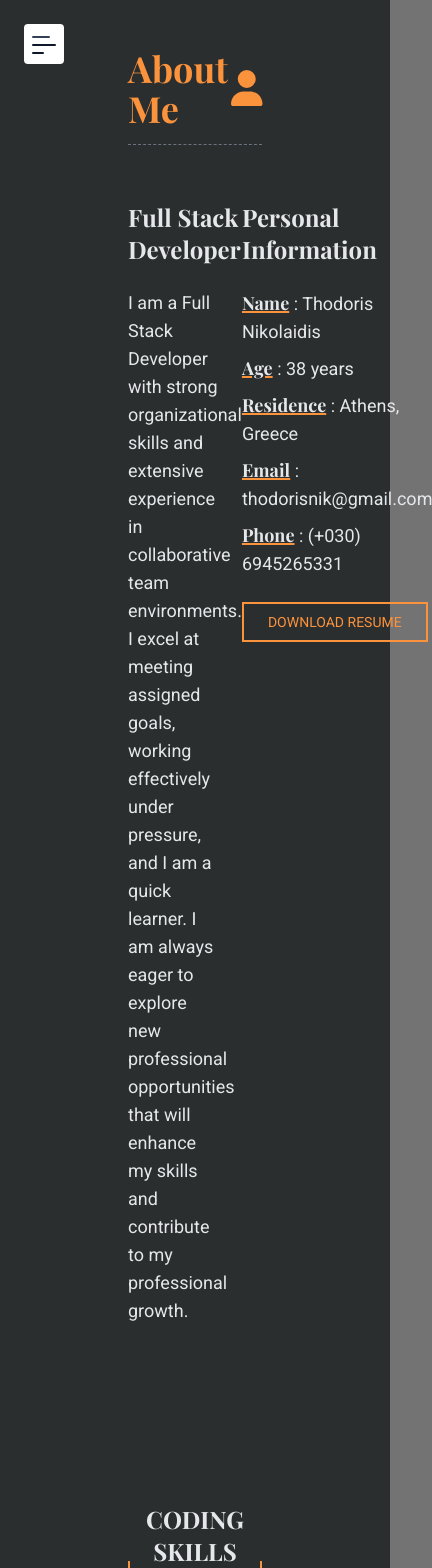
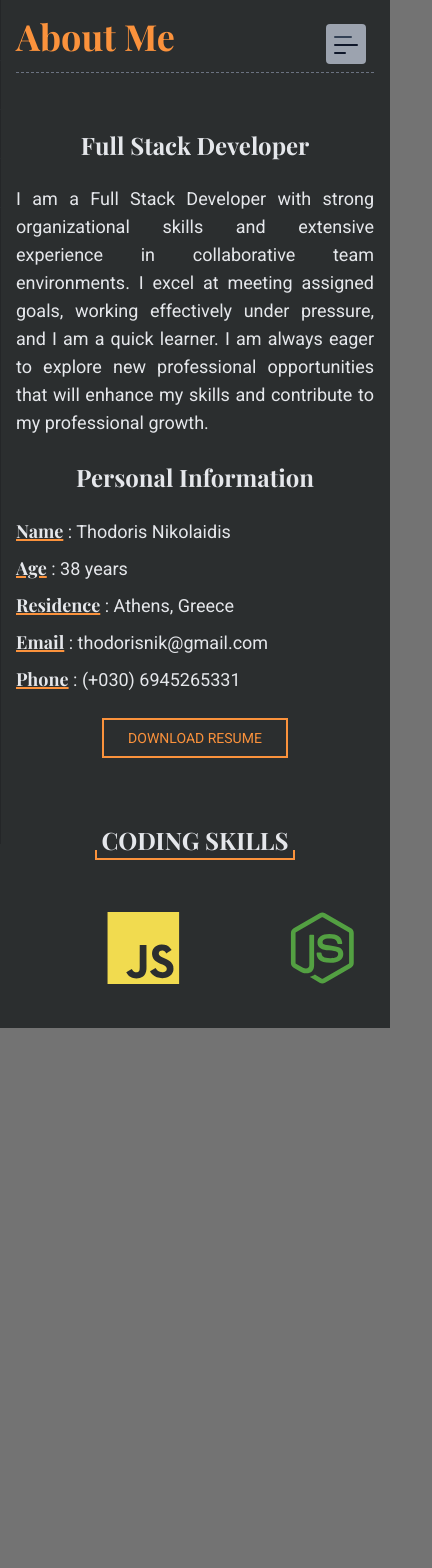
Before and after one commit to thodNik/New-Portfolio-site, a React (Vite) app: page /about in a window 390 px wide. Shown: the top 1568 px of the page, 432 px wide, since content can reach past the window. After the commit the page ends 1028 px from the top, so only its background shows below. Built offline with nearby package versions, Linux system fonts and the light colour scheme; a web font is replaced by a local one.

Commit message:
Completed responsive design.

```diff
--- a/src/components/ExperienceContent.jsx
+++ b/src/components/ExperienceContent.jsx
@@ -1,6 +1,6 @@
 const ExperienceContent = ({key, role, company, description, from, to}) => {
     return (
-        <div key={key} className="relative text-gray-200 pl-8 py-4 pr-4 my-8">
+        <div key={key} className="relative text-gray-200 pl-8 py-8 pr-4 my-8">
             <span className="absolute w-0.5 h-full top-0 -left-2.5 bg-orange-400">
                 <span
                     className="absolute before:content-[''] size-2.5 border-2 border-orange-400 rounded-full -top-2.5 -left-1"></span>
@@ -13,8 +13,8 @@ const ExperienceContent = ({key, role, company, description, from, to}) => {
             <p className="font-roboto mt-4">{description}</p>
 
             <span className="absolute h-full top-0 -left-2.5">
-                <span className="absolute text-nowrap -top-[17px] -left-[71px]">{to}</span>
-                    <span className="absolute text-nowrap -bottom-[16px] -left-[71px]">{from}</span>
+                <span className="absolute text-nowrap -top-[17px] left-3 lg:-left-[71px]">{to}</span>
+                    <span className="absolute text-nowrap -bottom-[16px] left-3 lg:-left-[71px]">{from}</span>
             </span>
         </div>
     );
--- a/src/components/IconSlider.jsx
+++ b/src/components/IconSlider.jsx
@@ -1,10 +1,28 @@
 import codingSkills from "../data/about/CodingSkills.jsx";
 import {motion} from "framer-motion";
+import {useEffect, useState} from "react";
 
 const IconSlider = () => {
+    const [iconsToShow, setIconsToShow] = useState(6);
     const iconCount = codingSkills.length;
-    const iconsToShow = 6;
     const totalWidth = 100 * iconCount / iconsToShow;
+
+    useEffect(() => {
+        const handleResize = () => {
+            if (window.innerWidth < 640) {
+                setIconsToShow(2);
+            } else if (window.innerWidth < 1280) {
+                setIconsToShow(4);
+            } else {
+                setIconsToShow(6);
+            }
+        };
+
+        handleResize();
+        window.addEventListener('resize', handleResize);
+
+        return () => window.removeEventListener('resize', handleResize);
+    }, []);
 
     return (
         <div
@@ -22,7 +40,8 @@ const IconSlider = () => {
                 }}
             >
                 {[...codingSkills, ...codingSkills].map((skill, index) => (
-                    <div key={index} className="basis-1/6 flex-shrink-0 flex justify-around items-center">
+                    <div key={index}
+                         className="basis-1/2 md:basis-1/4 xl:basis-1/6 flex-shrink-0 flex justify-around items-center">
                         {skill.icon}
                     </div>
                 ))}
--- a/src/components/NavLinkList.jsx
+++ b/src/components/NavLinkList.jsx
@@ -1,12 +1,13 @@
 import {useNavigate} from "react-router-dom";
 import {useShowUpdate} from "../context/ShowContext.jsx";
 
-const NavLinkList = ({name, href, icon, pathname}) => {
+const NavLinkList = ({name, href, icon, pathname, setIsSideNavOpen}) => {
     const navigate = useNavigate();
     const updateShow = useShowUpdate();
 
     const handleClick = async () => {
         await updateShow(false);
+        setIsSideNavOpen(false);
 
         setTimeout(() => {
             navigate(href);
--- a/src/components/Navbar.jsx
+++ b/src/components/Navbar.jsx
@@ -16,7 +16,7 @@ export default function Navbar() {
             <button
                 title="Side navigation"
                 type="button"
-                className={`visible fixed left-6 top-6 z-40 order-10 block h-10 w-10 self-center rounded bg-white opacity-100 lg:hidden ${
+                className={`visible fixed right-6 top-6 z-40 order-10 block h-10 w-10 self-center rounded bg-navbar-text opacity-100 lg:hidden ${
                     isSideNavOpen
                         ? "visible opacity-100 [&_span:nth-child(1)]:w-6 [&_span:nth-child(1)]:translate-y-0 [&_span:nth-child(1)]:rotate-45 [&_span:nth-child(3)]:w-0 [&_span:nth-child(2)]:-rotate-45 "
                         : ""
@@ -47,7 +47,7 @@ export default function Navbar() {
             <aside
                 id="nav-menu-1"
                 aria-label="Side navigation"
-                className={`fixed top-0 bottom-0 left-0 z-40 flex w-52 flex-col bg-navbar-bg transition-transform lg:translate-x-0 ${
+                className={`fixed top-0 bottom-0 left-0 z-40 flex xl:w-52 flex-col bg-navbar-bg transition-transform lg:translate-x-0 ${
                     isSideNavOpen ? "translate-x-0" : " -translate-x-full"
                 }`}
             >
@@ -64,13 +64,14 @@ export default function Navbar() {
                                         href={href}
                                         icon={icon}
                                         pathname={pathname}
+                                        setIsSideNavOpen={(value) => setIsSideNavOpen(value)}
                                     />
                                 </div>
                             ))}
                         </ul>
                     </div>
                 </nav>
-                <footer className="w-44 absolute bottom-8 left-2 text-navbar-text">
+                <footer className="xl:w-44 absolute bottom-8 inset-x-2 xl:inset-x-4 text-navbar-text">
                     <div className="flex justify-evenly items-center">
                         {socials.map(({href, icon}, i) => (
                             <div key={i}>
--- a/src/components/PageHeading.jsx
+++ b/src/components/PageHeading.jsx
@@ -4,7 +4,9 @@ const PageHeading = ({title, icon}) => {
             <h1 className="font-playfair font-bold text-orange-400 text-4xl">
                 {title}
             </h1>
-            {icon}
+            <div className="hidden lg:block">
+                {icon}
+            </div>
         </div>
     );
 };
--- a/src/layouts/MainLayout.jsx
+++ b/src/layouts/MainLayout.jsx
@@ -8,7 +8,7 @@ const MainLayout = ({children}) => {
         <AnimatePresence mode="wait">
             {show && (
                 <motion.main
-                    className="xl:pl-52"
+                    className="lg:pl-28 2xl:pl-52"
                     key="main-layout"
                     initial={{opacity: 0, scale: 0.75}}
                     animate={{opacity: 1, scale: 1}}
--- a/src/pages/About/About.jsx
+++ b/src/pages/About/About.jsx
@@ -15,22 +15,22 @@ const About = () => {
 
     return (
         <MainLayout>
-            <div className="min-h-screen py-12 px-32 bg-page-bg">
+            <div className="min-h-screen p-4 lg:py-12 lg:px-32 bg-page-bg">
                 <PageHeading title="About Me" icon={icon}/>
-                <div className="flex flex-row mt-14">
-                    <article className="basis-2/3">
-                        <h3 className="mb-6 font-playfair font-bold text-gray-200 text-2xl">
+                <div className="flex flex-col lg:flex-row mt-14">
+                    <article className="lg:basis-2/3">
+                        <h3 className="text-center lg:text-left mb-6 font-playfair font-bold text-gray-200 text-2xl">
                             Full Stack Developer
                         </h3>
-                        <p className="w-4/5 font-roboto text-lg text-gray-200">
+                        <p className="lg:w-4/5 text-justify font-roboto text-lg text-gray-200">
                             {aboutText.text}
                         </p>
                     </article>
-                    <article className="basis-1/3">
-                        <h3 className="mb-6 font-playfair font-bold text-gray-200 text-2xl">
+                    <article className="lg:basis-1/3">
+                        <h3 className="mt-6 lg:mt-0 mb-6 font-playfair text-center lg:text-left font-bold text-gray-200 text-2xl">
                             Personal Information
                         </h3>
-                        <ul className="space-y-2 font-roboto text-lg text-gray-200">
+                        <ul className="space-y-2 font-roboto text-lg md:w-1/2 lg:w-full text-nowrap m-auto text-gray-200">
                             {personalInfoItems.map(({label, value}) => (
                                 <li key={label}>
                                     <span
@@ -41,12 +41,12 @@ const About = () => {
                                 </li>
                             ))}
                         </ul>
-                        <div className="mt-6">
+                        <div className="mt-6 text-center lg:text-left">
                             <DownloadResumeButton/>
                         </div>
                     </article>
                 </div>
-                <div className="mt-44 text-center">
+                <div className="mt-16 md:mt-44 text-center">
                     <UnderlinedHeading heading={"coding skills"}/>
                     <IconSlider/>
                 </div>
--- a/src/pages/Home/Home.jsx
+++ b/src/pages/Home/Home.jsx
@@ -3,7 +3,7 @@ import MainLayout from "../../layouts/MainLayout.jsx";
 const Home = () => {
     return (
         <MainLayout>
-            <div className="relative min-h-screen xl:flex">
+            <div className="relative min-h-screen md:flex">
                 <div className="absolute w-full top-1/3 z-20 text-gray-200 text-center space-y-4">
                     <h1 className="font-playfair text-4xl xl:text-6xl uppercase">
                         Thodoris <span className="text-orange-400 font-extrabold">Nikolaidis</span>
--- a/src/pages/Resume/Resume.jsx
+++ b/src/pages/Resume/Resume.jsx
@@ -10,14 +10,14 @@ const Resume = () => {
 
     return (
         <MainLayout>
-            <div className="min-h-screen py-12 px-32 bg-page-bg">
+            <div className="min-h-screen p-4 lg:py-12 lg:px-32 bg-page-bg">
                 <PageHeading title={"Resume"} icon={icon}/>
                 <div className="mt-14 text-center">
                     <UnderlinedHeading heading={"Experience"}/>
                 </div>
-                <div className="grid grid-cols-2 mt-14 gap-8">
+                <div className="grid 2xl:grid-cols-2 mt-6 xl:mt-14 gap-8">
                     {experiences.map(({role, company, description, from, to}) => (
-                        <div className="px-24">
+                        <div className="p-4 lg:px-24">
                             <ExperienceContent
                                 key={role}
                                 role={role}
```
Also changed, not shown: src/pages/Education/Education.jsx (+5 -5 lines).
